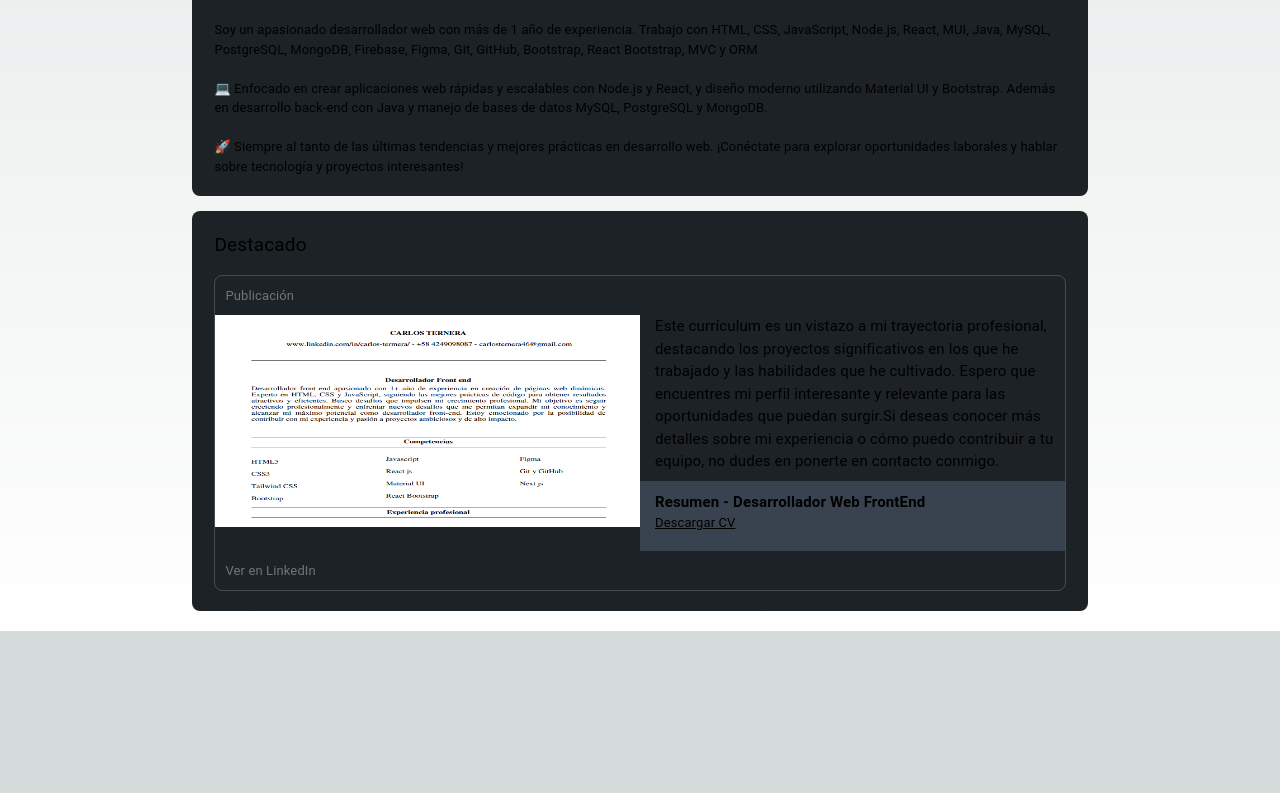
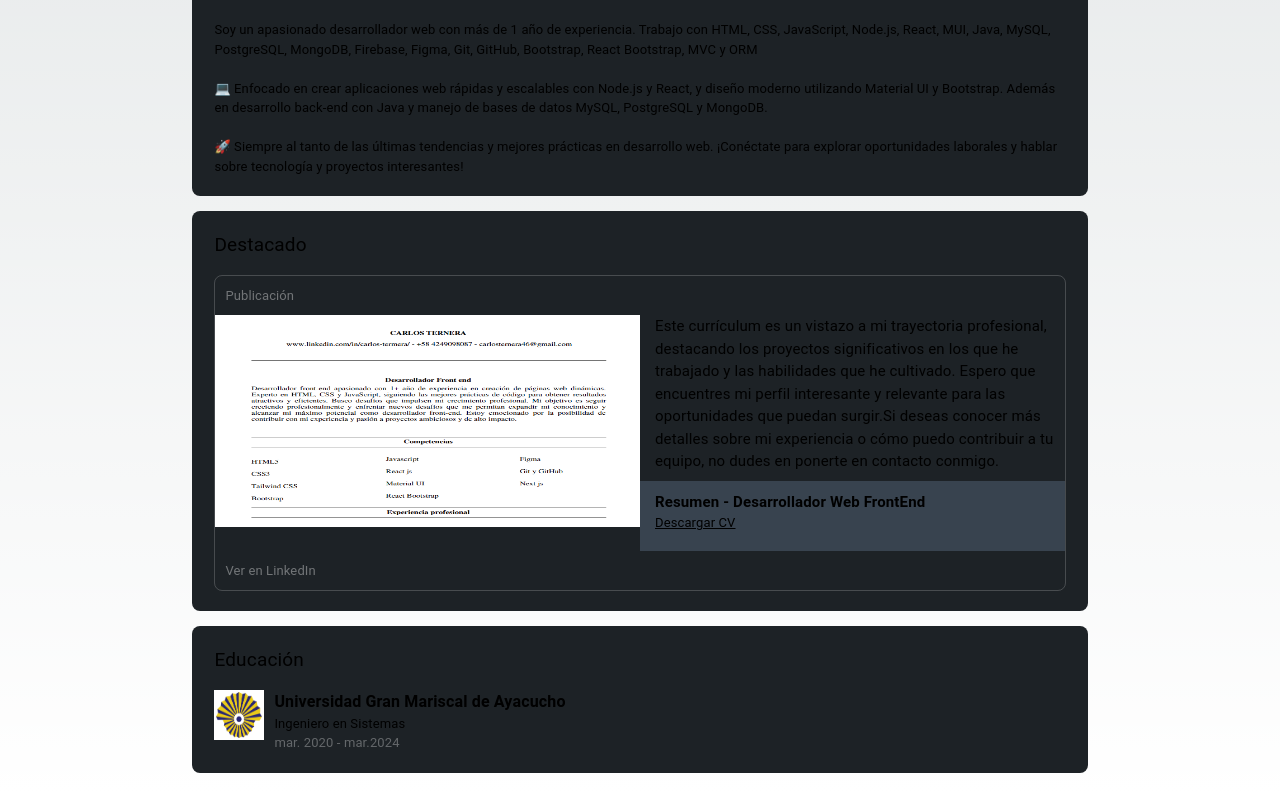
Before and after one commit to telnesito/portfolio, a Next.js app: page / in a window 1280 px wide. Shown: the part 806-1599 px from the top of the page. Before the commit the page ends 1437 px from the top, so only its background shows below. Built offline with nearby package versions, Linux system fonts and the light colour scheme.

Commit message:
Educacion

```diff
--- /dev/null
+++ b/src/app/components/Education.jsx
@@ -0,0 +1,47 @@
+import React from 'react'
+import { Box, Typography } from '@mui/material'
+import Image from 'next/image'
+const Education = () => {
+  return (
+    <Box
+      component={'section'}
+      height={'auto'}
+      paddingTop={'20px'}
+      paddingBottom={'20px'}
+      bgcolor={'#1D2226'}
+      width={'100%'}
+      borderRadius={'8px'}
+      display={'flex'}
+      justifyContent={'center'}
+      alignItems={'center'}
+    >
+      <Box
+        width={'95%'} display={'flex'} flexDirection={'column'} gap={'15px'}
+      >
+        <Typography fontSize={'19px'}>Educación</Typography>
+
+        <Box gap={'10px'} display={'flex'} justifyContent={'initial'} alignItems={'initial'}>
+          <Box>
+            <Image style={{
+              backgroundColor: 'white',
+              padding: '2px'
+            }} width={50} height={50} alt='logo ugma' src={'/images/ugma.png'} />
+          </Box>
+
+          <Box display={'flex'} flexDirection={'column'}>
+            <Typography
+              fontSize={'16px'}
+              fontWeight={'600'}
+            >Universidad Gran Mariscal de Ayacucho</Typography>
+            <Typography
+              fontSize={'13px'}
+            >Ingeniero en Sistemas</Typography>
+            <Typography fontSize={'13px'} color={'#FFFFFF50'}>mar. 2020 - mar.2024</Typography>
+          </Box>
+        </Box>
+      </Box>
+    </Box>
+  )
+}
+
+export default Education
--- a/src/app/page.js
+++ b/src/app/page.js
@@ -2,6 +2,7 @@ import styles from './page.module.css'
 import Profile from './components/Profile'
 import AboutMe from './components/AboutMe'
 import Outstanding from './components/Outstanding'
+import Education from './components/Education'
 
 export default function Home() {
   return (
@@ -9,6 +10,7 @@ export default function Home() {
       <Profile />
       <AboutMe />
       <Outstanding />
+      <Education />
     </main>
   )
 }
```
